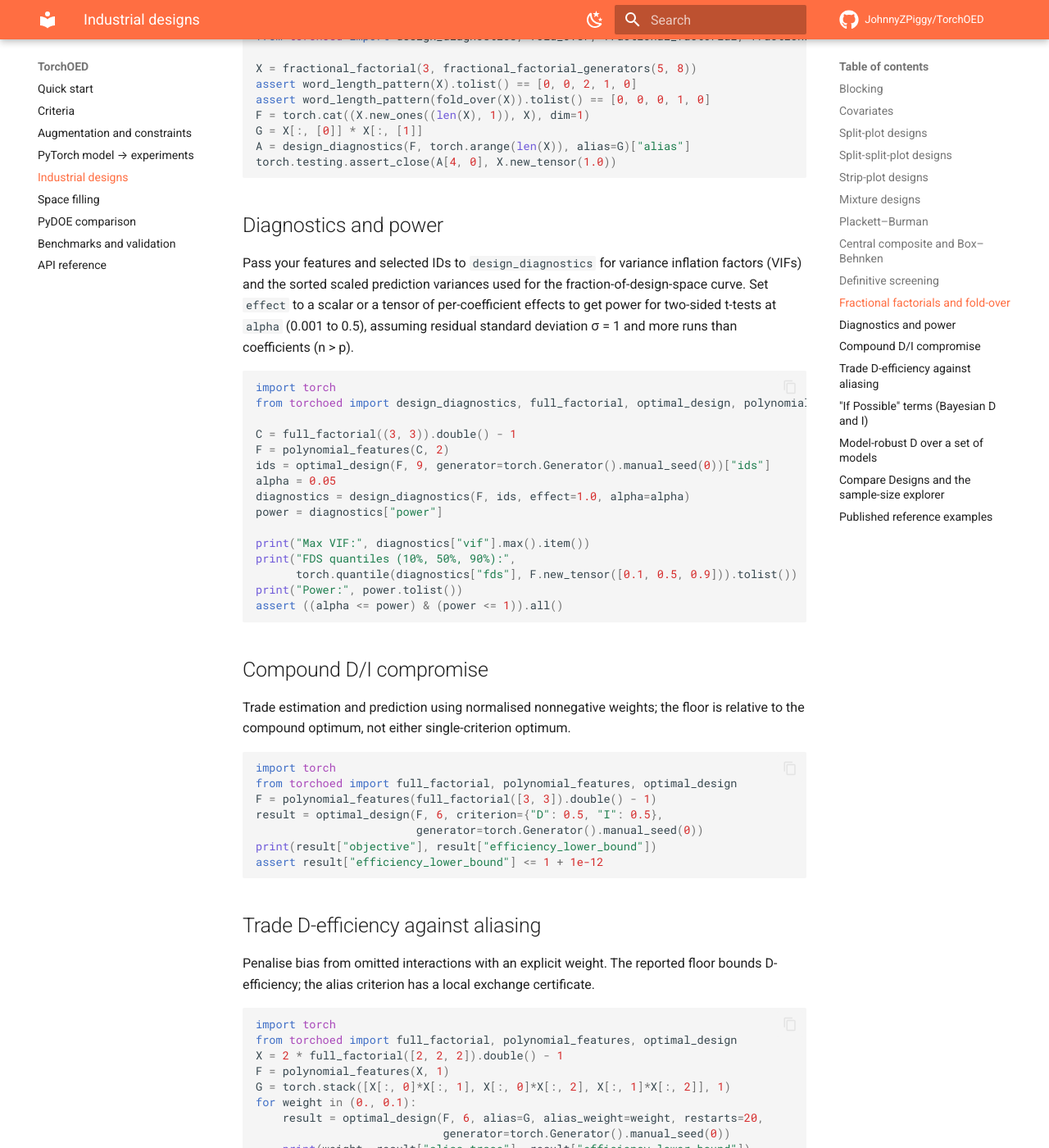
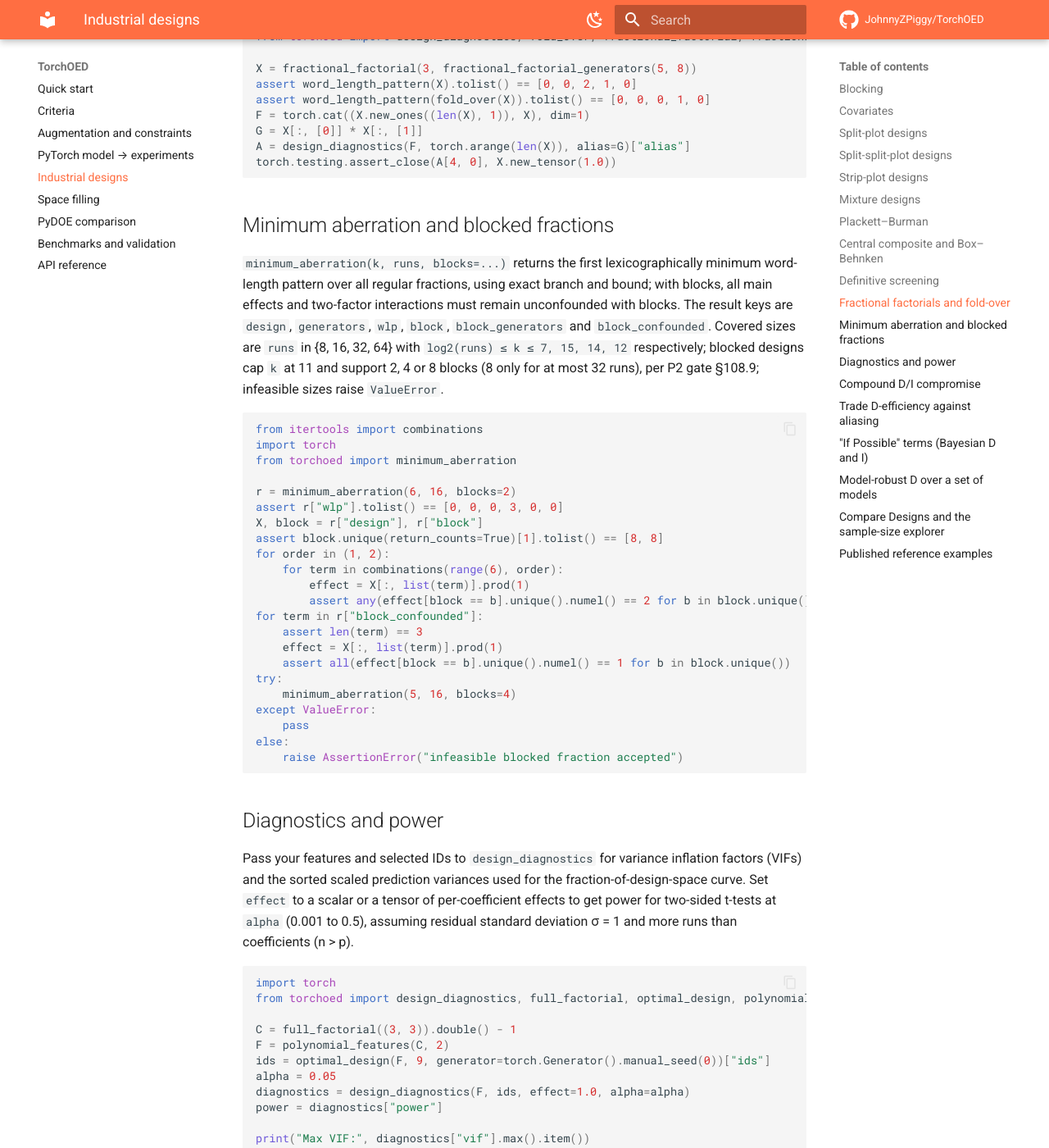
Before and after one commit to JohnnyZPiggy/TorchOED, an MkDocs documentation site: the page built from website/industrial.md, in a window 1280 px wide and 1400 px high, scrolled down 5973 px. Shown: the whole window at 82% size. Built offline with MkDocs 1.6.1 and Material for MkDocs 9.7.7, drawn with Linux system fonts in a browser that asks for light colours; comment, search, counter and statistics services are not loaded.

Commit message:
docs: minimum aberration and blocked fractions (Refs #478) (#480)

````diff
--- a/website/industrial.md
+++ b/website/industrial.md
@@ -250,6 +250,37 @@ A = design_diagnostics(F, torch.arange(len(X)), alias=G)["alias"]
 torch.testing.assert_close(A[4, 0], X.new_tensor(1.0))
 ```
 
+## Minimum aberration and blocked fractions
+
+`minimum_aberration(k, runs, blocks=...)` returns the first lexicographically minimum word-length pattern over all regular fractions, using exact branch and bound; with blocks, all main effects and two-factor interactions must remain unconfounded with blocks.
+The result keys are `design`, `generators`, `wlp`, `block`, `block_generators` and `block_confounded`.
+Covered sizes are `runs` in {8, 16, 32, 64} with `log2(runs) ≤ k ≤ 7, 15, 14, 12` respectively; blocked designs cap `k` at 11 and support 2, 4 or 8 blocks (8 only for at most 32 runs), per P2 gate §108.9; infeasible sizes raise `ValueError`.
+
+```python
+from itertools import combinations
+import torch
+from torchoed import minimum_aberration
+
+r = minimum_aberration(6, 16, blocks=2)
+assert r["wlp"].tolist() == [0, 0, 0, 3, 0, 0]
+X, block = r["design"], r["block"]
+assert block.unique(return_counts=True)[1].tolist() == [8, 8]
+for order in (1, 2):
+    for term in combinations(range(6), order):
+        effect = X[:, list(term)].prod(1)
+        assert any(effect[block == b].unique().numel() == 2 for b in block.unique())
+for term in r["block_confounded"]:
+    assert len(term) == 3
+    effect = X[:, list(term)].prod(1)
+    assert all(effect[block == b].unique().numel() == 1 for b in block.unique())
+try:
+    minimum_aberration(5, 16, blocks=4)
+except ValueError:
+    pass
+else:
+    raise AssertionError("infeasible blocked fraction accepted")
+```
+
 ## Diagnostics and power
 
 Pass your features and selected IDs to `design_diagnostics` for variance inflation factors (VIFs) and the sorted scaled prediction variances used for the fraction-of-design-space curve. Set `effect` to a scalar or a tensor of per-coefficient effects to get power for two-sided t-tests at `alpha` (0.001 to 0.5), assuming residual standard deviation σ = 1 and more runs than coefficients (n > p).
````
